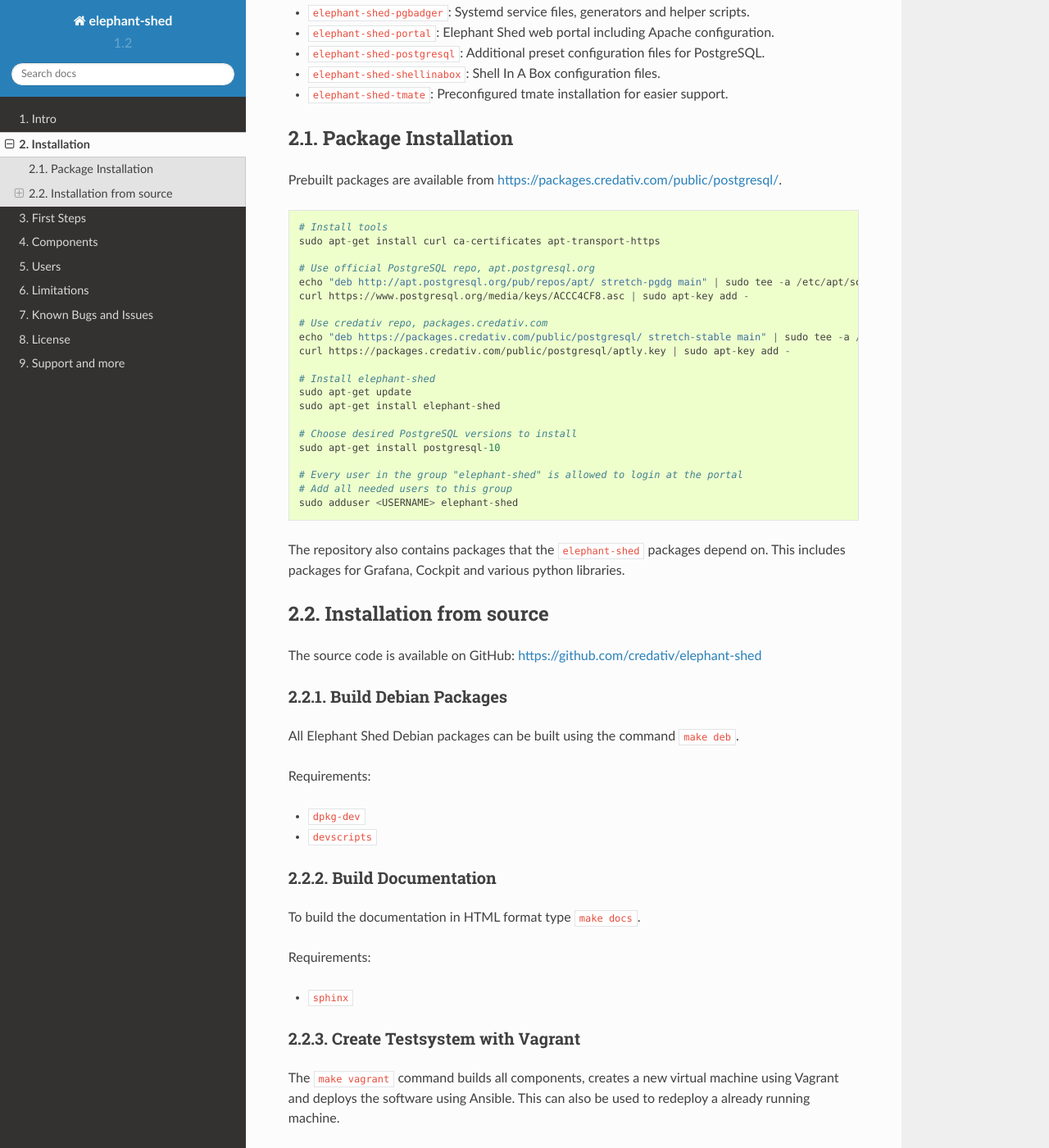
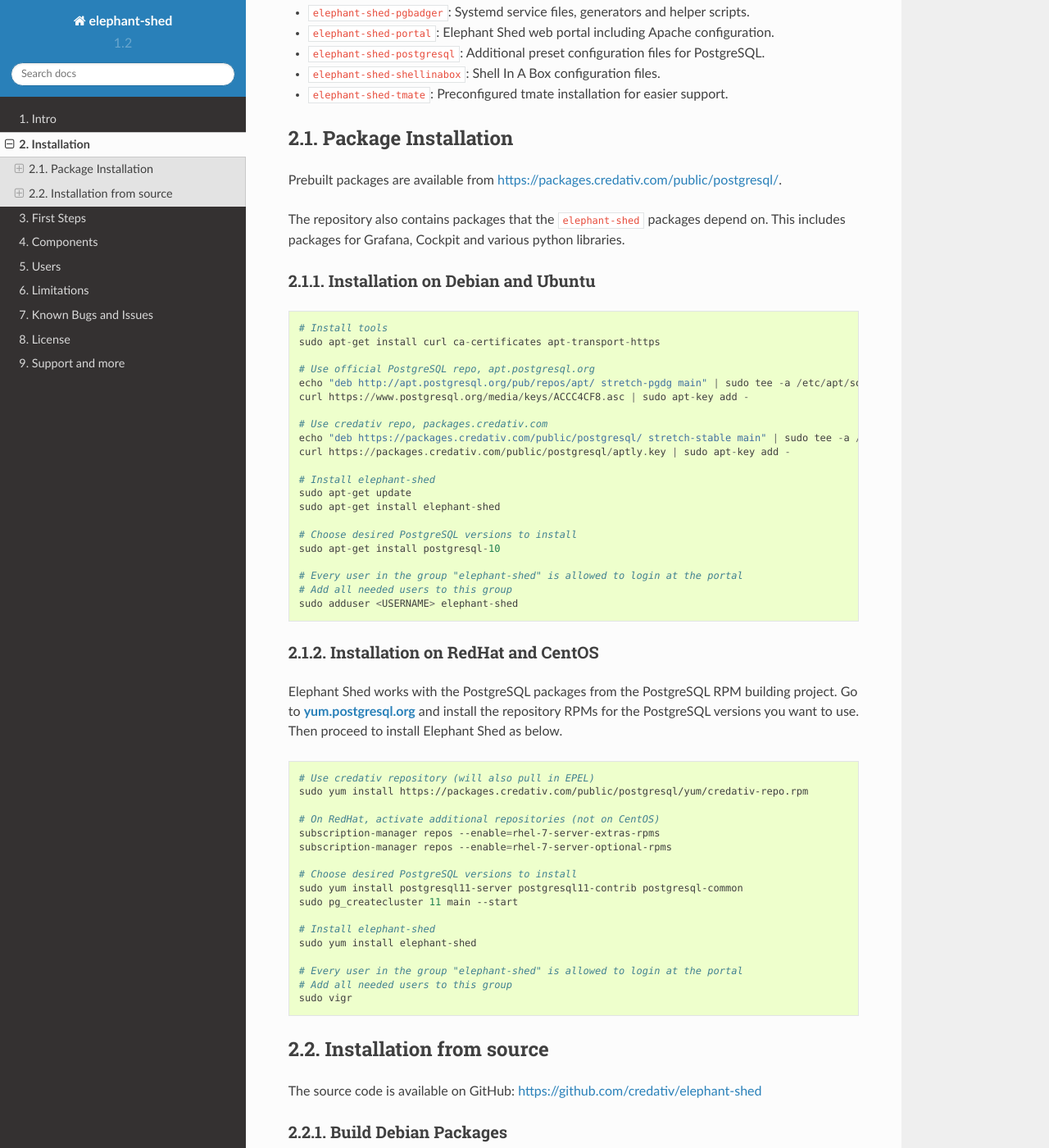
Before and after one commit to credativ/elephant-shed, a Sphinx documentation site: the page built from doc/chapter/installation.md, in a window 1280 px wide and 1400 px high, scrolled down 427 px. Shown: the whole window at 82% size. Built offline with Sphinx 7.4.7 and the Read the Docs theme 2.0.0, drawn with Linux system fonts in a browser that asks for light colours.

Commit message:
Update RedHat installation instructions

````diff
--- a/doc/chapter/installation.md
+++ b/doc/chapter/installation.md
@@ -31,6 +31,11 @@ Elephant Shed consists of the following Debian packages and their dependencies:
 
 Prebuilt packages are available from <https://packages.credativ.com/public/postgresql/>.
 
+The repository also contains packages that the `elephant-shed` packages depend
+on. This includes packages for Grafana, Cockpit and various python libraries.
+
+### Installation on Debian and Ubuntu
+
 ```
 # Install tools
 sudo apt-get install curl ca-certificates apt-transport-https
@@ -55,8 +60,32 @@ sudo apt-get install postgresql-10
 sudo adduser <USERNAME> elephant-shed
 ```
 
-The repository also contains packages that the `elephant-shed` packages depend
-on. This includes packages for Grafana, Cockpit and various python libraries.
+### Installation on RedHat and CentOS
+
+Elephant Shed works with the PostgreSQL packages from the PostgreSQL RPM building project.
+Go to <a href="https://yum.postgresql.org/"><b>yum.postgresql.org</b></a> and
+install the repository RPMs for the PostgreSQL versions you want to use.
+Then proceed to install Elephant Shed as below.
+
+```bash
+# Use credativ repository (will also pull in EPEL)
+sudo yum install https://packages.credativ.com/public/postgresql/yum/credativ-repo.rpm
+
+# On RedHat, activate additional repositories (not on CentOS)
+subscription-manager repos --enable=rhel-7-server-extras-rpms
+subscription-manager repos --enable=rhel-7-server-optional-rpms
+
+# Choose desired PostgreSQL versions to install
+sudo yum install postgresql11-server postgresql11-contrib postgresql-common
+sudo pg_createcluster 11 main --start
+
+# Install elephant-shed
+sudo yum install elephant-shed
+
+# Every user in the group "elephant-shed" is allowed to login at the portal
+# Add all needed users to this group
+sudo vigr
+```
 
 ## Installation from source
 
````
